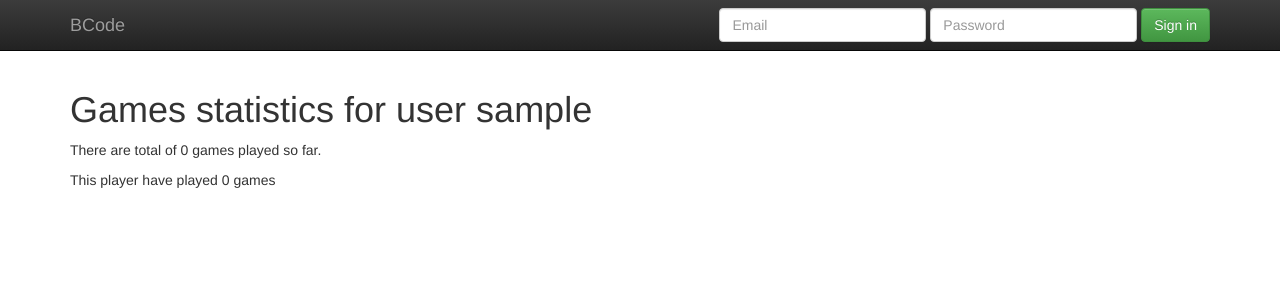
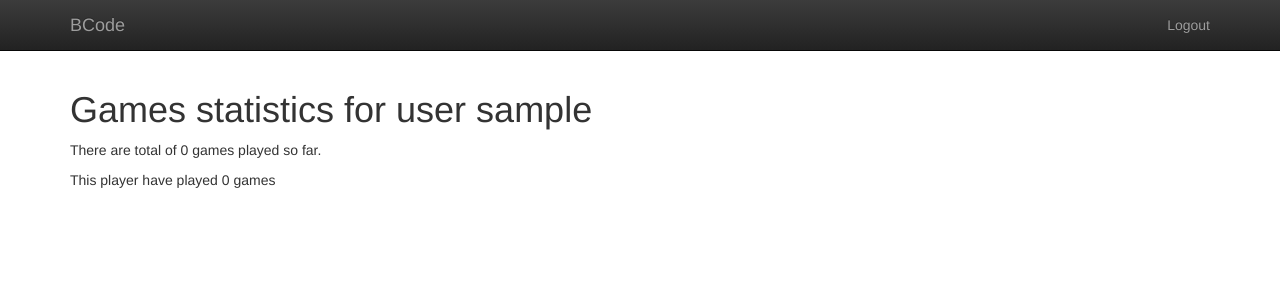
Before and after one commit to SergiMiami/BitcoinHack2019, a Django app: page /player/home in a window 1280 px wide. Shown: the top 300 px of the page. Run offline with Django 3.2, Linux system fonts and the light colour scheme; the visitor is signed in with stand-in values (Sample User, id 1); data that the repository does not hold is empty; some libraries are stand-ins or nearby versions.

Commit message:
login / logout logic

```diff
--- a/bcode/bcode/settings.py
+++ b/bcode/bcode/settings.py
@@ -121,3 +121,7 @@ USE_TZ = True
 
 STATIC_URL = '/static/'
 STATICFILES_DIRS = [os.path.join(BASE_DIR, "static")]
+
+LOGIN_REDIRECT_URL="player_home"
+LOGOUT_REDIRECT_URL="bcode_welcome"
+LOGIN_URL="player_login"
--- a/bcode/bcode/urls.py
+++ b/bcode/bcode/urls.py
@@ -21,5 +21,5 @@ from .views import welcome
 urlpatterns = [
     path('admin/', admin.site.urls),
     path(r'player/', include('player.urls')),
-    path('', welcome)
+    path('', welcome, name="bcode_welcome")
 ]
--- a/bcode/player/urls.py
+++ b/bcode/player/urls.py
@@ -1,7 +1,10 @@
 from django.conf.urls import url
+from django.contrib.auth.views import LoginView, LogoutView
 
 from .views import home
 
 urlpatterns = [
-    url(r'home$', home, name="player_home")
+    url(r'home$', home, name="player_home"),
+    url(r'login$', LoginView.as_view(template_name='player/login_form.html'), name="player_login"),
+    url(r'logout$', LogoutView.as_view, name="player_logout")
 ]
--- a/bcode/player/views.py
+++ b/bcode/player/views.py
@@ -1,8 +1,9 @@
 from django.shortcuts import render
+from django.contrib.auth.decorators import login_required
 
 from gameplay.models import Game
 
-
+@login_required
 def home(request):
     games_first_player = Game.object.filter(
         first_player=request.user,
--- a/bcode/templates/base.html
+++ b/bcode/templates/base.html
@@ -25,26 +25,15 @@
 <nav class="navbar navbar-inverse navbar-fixed-top" role="navigation">
     <div class="container">
         <div class="navbar-header">
-            <button type="button" class="navbar-toggle collapsed" data-toggle="collapse" data-target="#navbar"
-                    aria-expanded="false" aria-controls="navbar">
-                <span class="sr-only">Toggle navigation</span>
-                <span class="icon-bar"></span>
-                <span class="icon-bar"></span>
-                <span class="icon-bar"></span>
-            </button>
             <a class="navbar-brand" href="/">BCode</a>
         </div>
-        <div id="navbar" class="navbar-collapse collapse">
-            <form class="navbar-form navbar-right" role="form">
-                <div class="form-group">
-                    <input type="text" placeholder="Email" class="form-control">
-                </div>
-                <div class="form-group">
-                    <input type="password" placeholder="Password" class="form-control">
-                </div>
-                <button type="submit" class="btn btn-success">Sign in</button>
-            </form>
-        </div><!--/.navbar-collapse -->
+        <ul class="nav navbar-nav navbar-right">
+            {% if user.is_authenticated %}
+            <li><a href="{% url 'player_logout' %}">Logout</a></li>
+            {% else %}
+            <li><a href="{% url 'player_login' %}">Login</a></li>
+            {% endif %}
+        </ul>
     </div>
 </nav>
 
```
Also changed, not shown: bcode/templates/player/login_form.html (added, +22 -0 lines).
